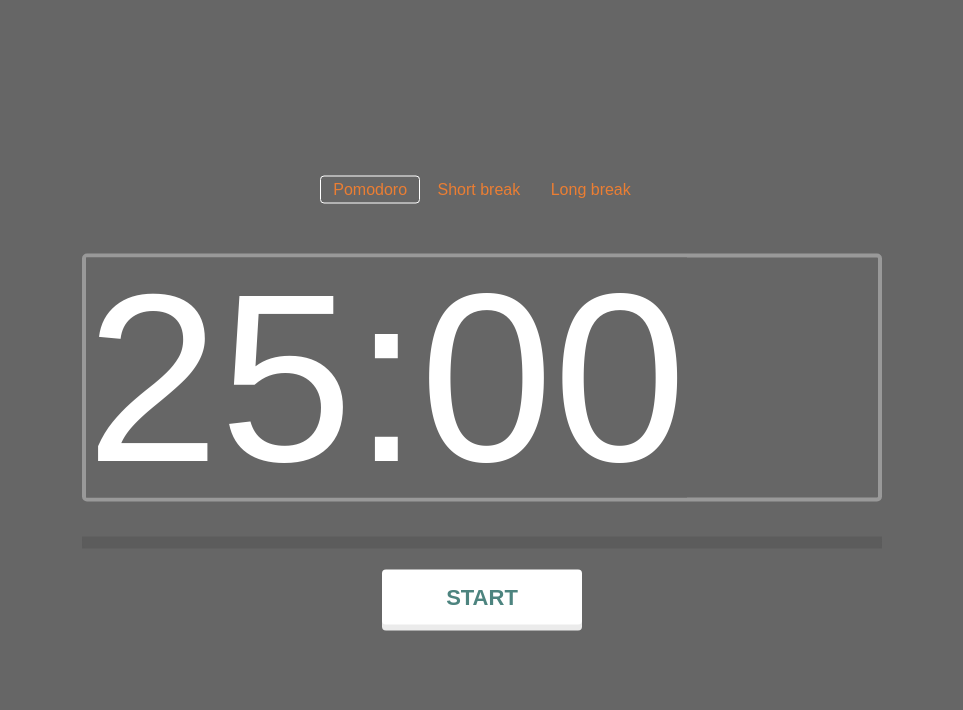
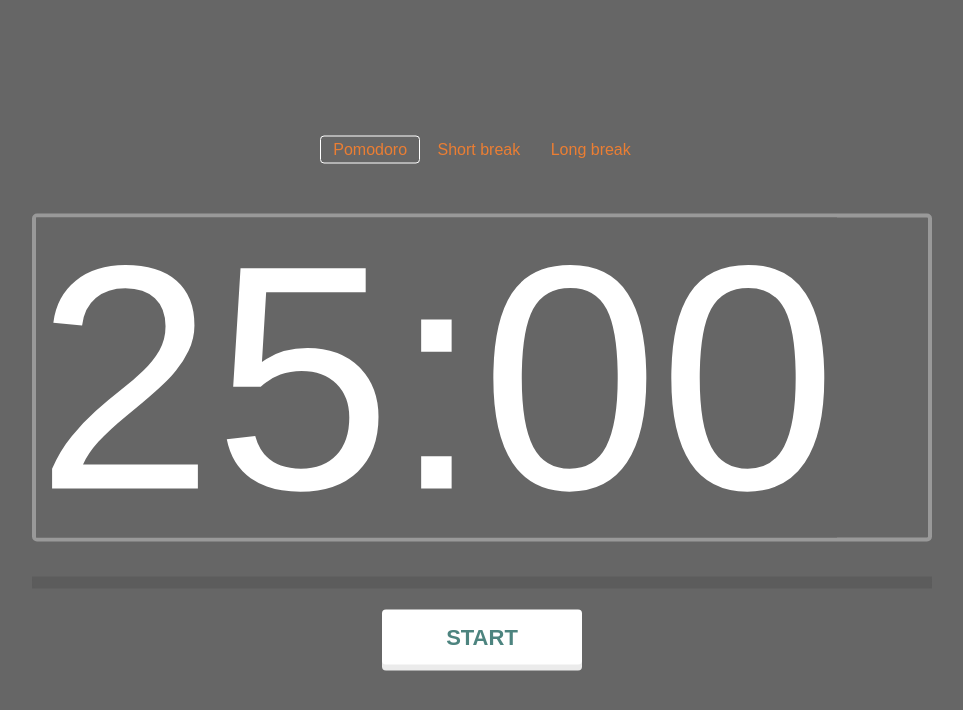
Before and after one commit to tvpaterson/pomodoro-timer, a website: page index.html in a window 1280 px wide. Shown: the whole page, without its empty margins (158-1121 px from the left). Drawn offline with Linux system fonts and the light colour scheme; a web font is replaced by a local one.

Commit message:
fixed spacing bug within timer

```diff
--- a/styles.css
+++ b/styles.css
@@ -19,7 +19,7 @@
 
 progress {
   border-radius: 5px;
-  width: 800px;
+  width: 900px;
   height: 12px;
   top: 0;
 }
@@ -48,7 +48,7 @@
   border-color: #999999;
   margin-top: 50px;
   margin-bottom: 30px;
-  font-size: 15rem;
+  font-size: 20rem;
   line-height: 1;
   display: flex;
   align-items: center;
```
